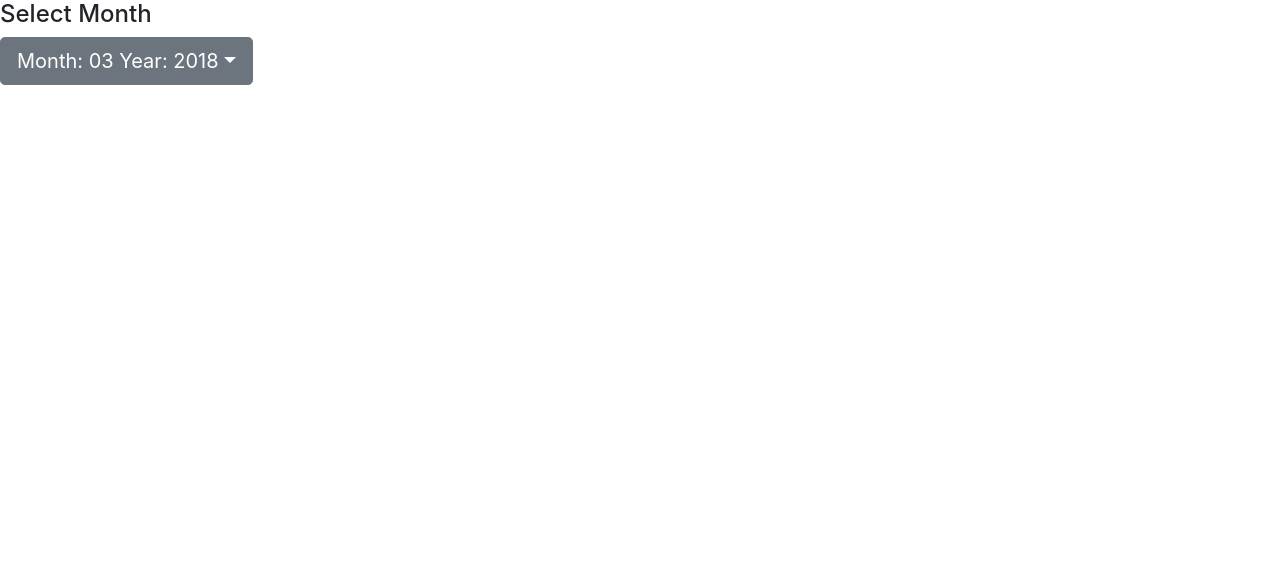
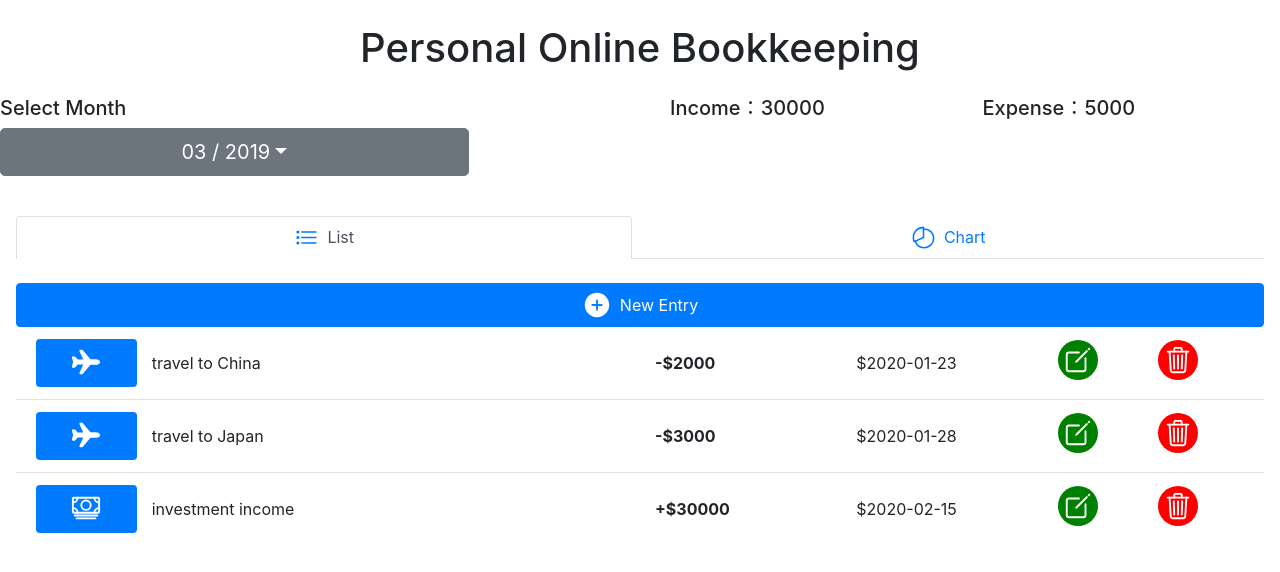
Before and after one commit to yf12chen/Online-Bookkeeping-App, a React (Create React App) app in the folder Online-Bookkeeping-App/: page / in a window 1280 px wide. Shown: the top 572 px of the page. Built offline with nearby package versions, Linux system fonts and the light colour scheme.

Commit message:
finshed Home page

```diff
--- a/Online-Bookkeeping-App/src/App.js
+++ b/Online-Bookkeeping-App/src/App.js
@@ -1,37 +1,7 @@
 import React, { Component } from 'react'
 import ReactDOM from 'react-dom'
-import PriceList from './components/PriceList'
-import ViewTab from './components/ViewTab'
-import TotalPrice from './components/TotalPrice'
-import MonthPicker from './components/MonthPicker'
-import {LIST_VIEW, CHART_VIEW} from './utilities'
+import Home from './containers/Home'
 
-const items = [
-    {
-        "id": 1,
-        "title": "travel to China",
-        "price": 2000,
-        "date": "2020-01-23",
-        "category": {
-            "id": "1",
-            "name": "travel",
-            "type": "expense",
-            "iconName": "airplane"
-        }
-    },
-    {
-        "id": 2,
-        "title": "travel to Japan",
-        "price": 3000,
-        "date": "2020-01-28",
-        "category": {
-            "id": "1",
-            "name": "travel",
-            "type": "expense",
-            "iconName": "airplane"
-        }
-    }
-]
 
 class App extends Component {
     render() {
@@ -47,8 +17,8 @@ class App extends Component {
                     activeTab={CHART_VIEW}
                     onTabChange={(i)=>console.log(i)}
                 />*/}
-
-                <MonthPicker year={2018} month={3} monthYearSelected={(year, month)=>{console.log(year, month)} } />
+                {/* <MonthPicker year={2018} month={3} monthYearSelected={(year, month)=>{console.log(year, month)} } /> */}
+                <Home />
             </div>
 
         )
--- /dev/null
+++ b/Online-Bookkeeping-App/src/components/CreateBtn.js
@@ -0,0 +1,21 @@
+import React from 'react';
+import PropTypes from 'prop-types';
+
+const CreateBtn = ({ onClick }) => (
+    <button
+        className="btn btn-primary btn-block d-flex justify-content-center align-items-center"
+        onClick={(e) => { onClick() }}
+    >
+        <ion-icon
+            class="rounded-circle mr-2"
+            style={{ backgroundColor: '#007bff', color: '#fff', fontSize: '30px' }}
+            icon='add-circle'
+        />
+        New Entry
+    </button>
+)
+
+CreateBtn.propTypes = {
+    onClick: PropTypes.func.isRequired,
+}
+export default CreateBtn
--- a/Online-Bookkeeping-App/src/components/MonthPicker.js
+++ b/Online-Bookkeeping-App/src/components/MonthPicker.js
@@ -60,15 +60,15 @@ class MonthPicker extends React.Component {
         return (
 
             <div className="dropdown month-picker-component" ref={this.setCheckClick}>
-                <h4>Select Month</h4>
+                <h5>Select Month</h5>
                 <button
-                    className="btn btn-lg btn-secondary dropdown-toggle"
+                    className="btn btn-lg btn-secondary dropdown-toggle w-75"
                     onClick={this.toggleDropDown}
                 >
-                    {`Month: ${addZeroToMonth(selectedMonth)} Year: ${selectedYear}`}
+                    {`${addZeroToMonth(selectedMonth)} / ${selectedYear}`}
                 </button>
                 {isOpen &&
-                    <div className="dropdown-menu" style={{ display: 'block' }}>
+                    <div className="dropdown-menu w-75" style={{ display: 'block' }}>
                         <div className="row">
                             <div className="col border-right years-range" >
                                 {yearRange.map((i, index) =>
--- a/Online-Bookkeeping-App/src/components/TotalPrice.js
+++ b/Online-Bookkeeping-App/src/components/TotalPrice.js
@@ -1,13 +1,13 @@
 import React from 'react'
 import PropTypes from 'prop-types'
-const TotalPrice = ({ income, outcome }) => (
+const TotalPrice = ({ income, expense }) => (
     <div className="container-fluid" >
         <div className="row">
             <div className="col">
                 <h5 className="income">Income：<span>{income}</span></h5>
             </div>
             <div className="col">
-                <h5 className="outcome">Expense：<span>{outcome}</span></h5>
+                <h5 className="expense">Expense：<span>{expense}</span></h5>
             </div>
         </div>
     </div>
@@ -16,6 +16,6 @@ const TotalPrice = ({ income, outcome }) => (
 
 TotalPrice.propTypes = {
     income: PropTypes.number.isRequired,
-    outcome: PropTypes.number.isRequired,
+    expense: PropTypes.number.isRequired,
 }
 export default TotalPrice
--- a/Online-Bookkeeping-App/src/components/ViewTab.js
+++ b/Online-Bookkeeping-App/src/components/ViewTab.js
@@ -10,7 +10,7 @@ const ViewTab = ({ activeTab, onTabChange }) => (
     <ul className="nav nav-tabs nav-fill my-4">
         <li className="nav-item ">
             <a className={generateLinkClass(activeTab, LIST_VIEW)}
-                href="#"
+                href="/#"
                 onClick={(event) => { event.preventDefault(); onTabChange(LIST_VIEW) }}
             >
                 <ion-icon
@@ -23,7 +23,7 @@ const ViewTab = ({ activeTab, onTabChange }) => (
         </li>
         <li className="nav-item">
             <a className={generateLinkClass(activeTab, CHART_VIEW)}
-                href="#"
+                href="/#"
                 onClick={(event) => { event.preventDefault(); onTabChange(CHART_VIEW) }}
             >
                 <ion-icon
--- a/Online-Bookkeeping-App/src/containers/Home.js
+++ b/Online-Bookkeeping-App/src/containers/Home.js
@@ -1,11 +1,12 @@
 import React, { Component } from 'react'
-import ReactDOM from 'react-dom'
 
-import PriceList from './components/PriceList'
-import ViewTab from './components/ViewTab'
-import TotalPrice from './components/TotalPrice'
-import MonthPicker from './components/MonthPicker'
-import {LIST_VIEW, CHART_VIEW} from './utilities'
+import PriceList from '../components/PriceList'
+import ViewTab from '../components/ViewTab'
+import TotalPrice from '../components/TotalPrice'
+import MonthPicker from '../components/MonthPicker'
+import CreateBtn from '../components/CreateBtn'
+
+import { LIST_VIEW, CHART_VIEW, TYPE_INCOME, TYPE_EXPENSE } from '../utilities'
 
 const items = [
     {
@@ -31,5 +32,61 @@ const items = [
             "type": "expense",
             "iconName": "airplane"
         }
+    },
+    {
+        "id": 3,
+        "title": "investment income",
+        "price": 30000,
+        "date": "2020-02-15",
+        "category": {
+            "id": "2",
+            "name": "investment",
+            "type": "income",
+            "iconName": "cash-outline"
+        }
     }
 ]
+
+class Home extends Component {
+    render() {
+        let totalIncome = 0
+        let totalExpense = 0
+
+        items.forEach((item) => {
+            if (item.category.type === TYPE_INCOME) {
+                totalIncome += item.price
+            } else {
+                totalExpense += item.price
+            }
+        })
+        return (
+            <React.Fragment>
+                <header className="App-header">
+                    <div className="row justify-content-center">
+                        <h1 className="my-4">Personal Online Bookkeeping</h1>
+                    </div>
+                    <div className="row">
+                        <div className="col">
+                            <MonthPicker
+                                year={2019}
+                                month={3}
+                                monthYearSelected={() => { }}
+                            />
+                        </div>
+                        <div className="col">
+                            <TotalPrice income={totalIncome} expense={totalExpense} />
+                        </div>
+                    </div>
+                </header>
+                <div className="content-area py-3 px-3">
+                    <ViewTab activeTab={LIST_VIEW} onTabChange={()=>{}}/>
+                    <CreateBtn onClick={()=>{}}/>
+                    <PriceList items={items} onModifyItem={()=>{}} onDeleteItem={()=>{}} />
+                </div>
+
+            </React.Fragment>
+        )
+    }
+}
+
+export default Home
--- a/Online-Bookkeeping-App/src/utilities.js
+++ b/Online-Bookkeeping-App/src/utilities.js
@@ -1,5 +1,7 @@
 export const LIST_VIEW='List'
 export const CHART_VIEW='Chart'
+export const TYPE_INCOME='income'
+export const TYPE_EXPENSE='expense'
 
 export const addZeroToMonth =(n)=>{
     return n<10?`0${n}`:n;
```
